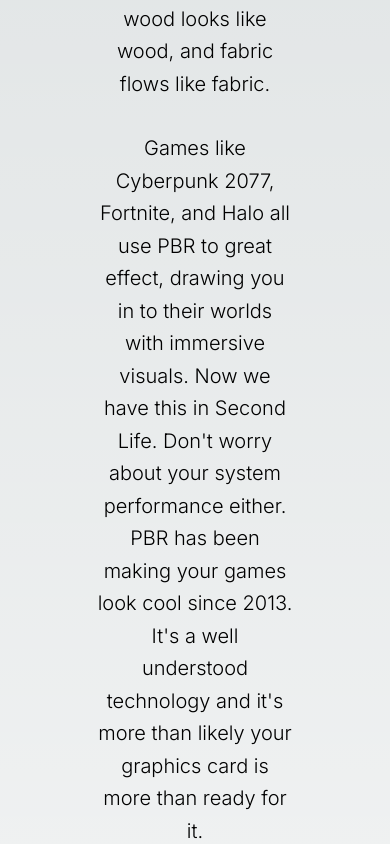
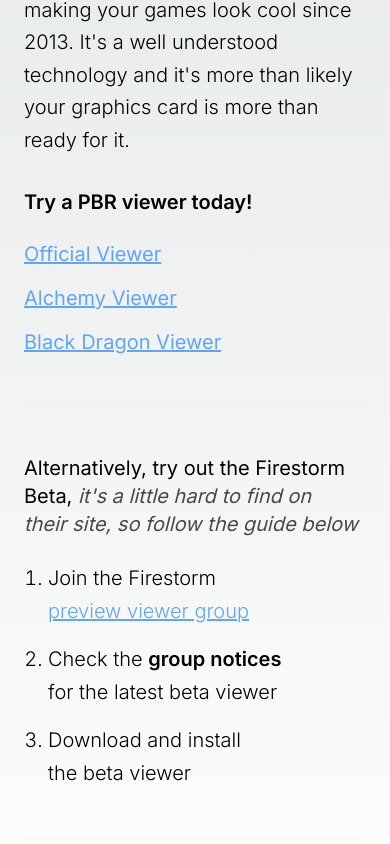
Before and after one commit to gwigz/isfirestormpbryet, a Next.js app: page / in a window 390 px wide. Shown: the part 980-1824 px from the top of the page. Built offline with nearby package versions, Linux system fonts and the light colour scheme.

Commit message:
feat: better mobile layout

```diff
--- a/src/app/page.tsx
+++ b/src/app/page.tsx
@@ -5,8 +5,8 @@
 
 export default function Home() {
 	return (
-		<main className="flex min-h-screen max-w-4xl mx-auto flex-col gap-12 items-center justify-between text-balance text-center text-xl p-24">
-			<h1 className="text-8xl font-semibold">NO</h1>
+		<main className="flex min-h-screen max-w-4xl mx-auto flex-col gap-8 sm:gap-12 sm:items-center justify-between text-balance sm:text-center text-xl p-6 sm:p-24">
+			<h1 className="text-9xl font-semibold">NO</h1>
 			<h2 className="text-xl max-w-3xl font-bold">
 				Firestorm is not PBR ready yet,{" "}
 				<span className="text-blue-200">Linden Lab</span> released their PBR
@@ -24,6 +24,7 @@
 					{dayjs().to(new Date("2023-12-24"))}
 				</a>
 			</h3>
+			<hr className="w-full border-t-2 opacity-20 my-4" />
 			<div className="space-y-8 leading-relaxed font-light">
 				<p>
 					Instead of just slapping on textures and hoping for the best, PBR uses
@@ -35,14 +36,14 @@
 					Games like Cyberpunk 2077, Fortnite, and Halo all use PBR to great
 					effect, drawing you in to their worlds with immersive visuals. Now we
 					have this in Second Life. Don't worry about your system performance
-					either. PBR has been making your games look cool since 2013. It's a
+					either, PBR has been making your games look cool since 2013. It's a
 					well understood technology and it's more than likely your graphics
 					card is more than ready for it.
 				</p>
 			</div>
 			<div className="flex flex-col gap-6">
 				<h3 className="font-semibold">Try a PBR viewer today!</h3>
-				<div className="flex [&>*]:flex-grow gap-12">
+				<div className="flex flex-col sm:flex-row [&>*]:flex-grow gap-4 sm:gap-12">
 					<a href="https://secondlife.com/support/downloads" rel="noreferrer">
 						Official Viewer
 					</a>
@@ -62,14 +63,17 @@
 						it's a little hard to find on their site, so follow the guide below
 					</span>
 				</h3>
-				<ol className="list-decimal text-left max-w-lg mx-auto font-light leading-relaxed">
+				<ol className="list-decimal text-left max-w-lg mx-auto font-light leading-relaxed pl-6 space-y-4">
 					<li>
 						Join the Firestorm{" "}
 						<a href="secondlife:///app/group/7ba4569c-9dd9-fed2-aaa7-36065d18a13c/about">
 							preview viewer group
 						</a>
 					</li>
-					<li>Check the group notices for the latest beta viewer</li>
+					<li>
+						Check the <span className="font-semibold">group notices</span> for
+						the latest beta viewer
+					</li>
 					<li>Download and install the beta viewer</li>
 				</ol>
 			</div>
```
